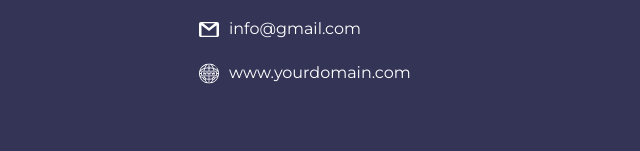
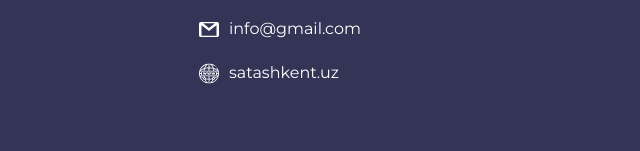
Before and after one commit to farruxtester7/sat, a plain HTML site: page index.html in a window 1280 px wide. Shown: the part 4482-4633 px from the top of the page, 453-1093 px from the left. Drawn offline with nearby package versions, Linux system fonts and the light colour scheme.

Commit message:
change some bugs

```diff
--- a/index.html
+++ b/index.html
@@ -387,7 +387,7 @@
               </li>
               <li class="footer-contact-item">
                 <img src="img/domain.svg" alt="" />
-                <p class="footer-contact-text">www.yourdomain.com</p>
+                <p class="footer-contact-text">satashkent.uz</p>
               </li>
             </ul>
           </div>
```
